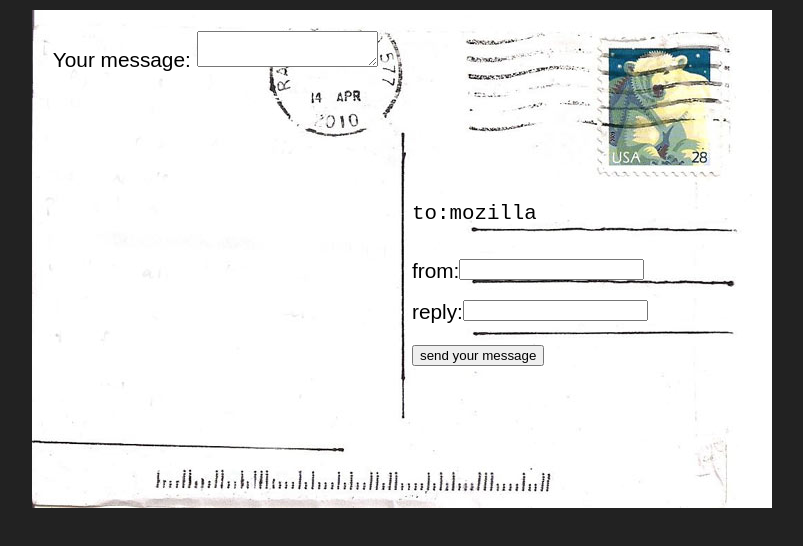
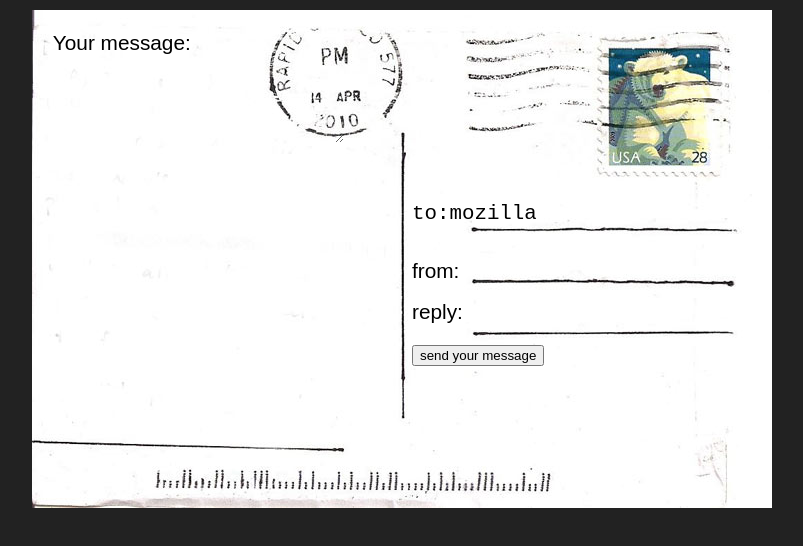
Before and after one commit to markovich692/fancy-postcard-form-widgets-odin-mdn, a plain HTML site: page index.html in a window 1280 px wide. Shown: the whole page, without its empty margins (238-1041 px from the left). Drawn offline with Linux system fonts and the light colour scheme; a web font is replaced by a local one.

Commit message:
Style text fields: handwriting font, remove borders and backgrounds

```diff
--- a/style.css
+++ b/style.css
@@ -54,3 +54,16 @@ h1 {
 #reply {
   display: flex;
 }
+
+input,
+textarea {
+  font:
+    1.4em/1.5em "handwriting",
+    cursive,
+    sans-serif;
+  border: none;
+  padding: 0 10px;
+  margin: 0;
+  width: 80%;
+  background: none;
+}
```
